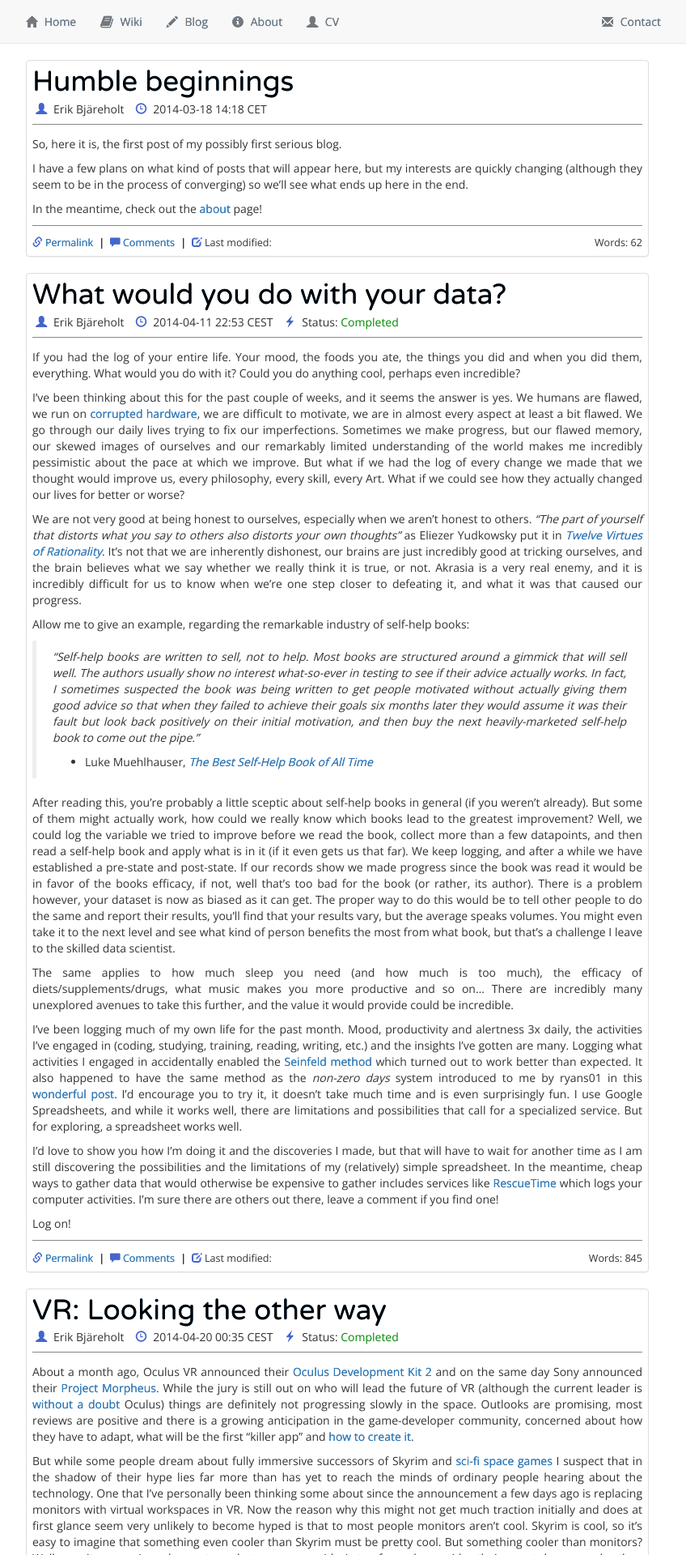
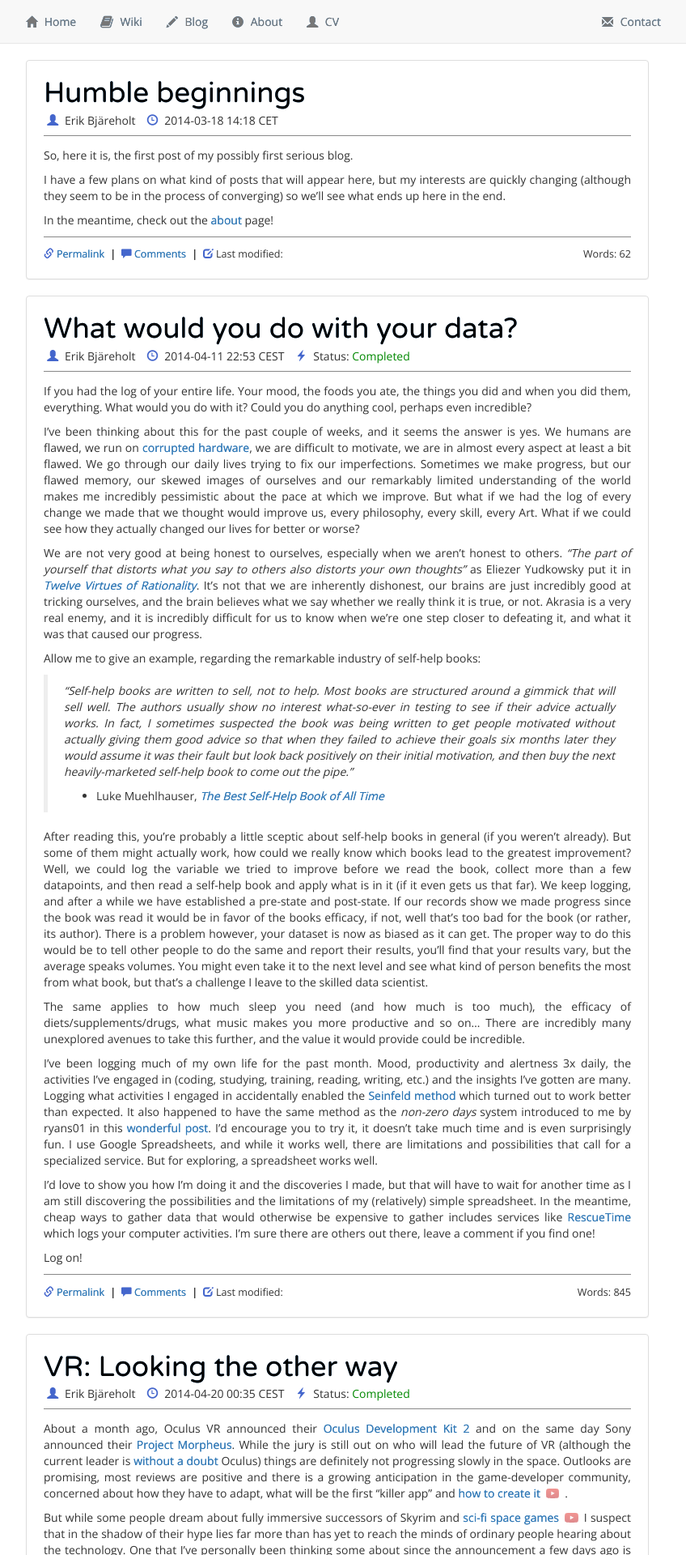
Before and after one commit to ErikBjare/ErikBjare.github.io, a Jekyll site: the page built from blog/index.html, in a window 1280 px wide. Shown: the top 1920 px of the page at 81% size, without its empty margins (223-1071 px from the left). Built offline with Jekyll 4.4.1, drawn with Linux system fonts in a browser that asks for light colours; nearby versions of some CDN libraries.

Commit message:
increased post padding, compiled stylesheet

```diff
--- a/_sass/style.scss
+++ b/_sass/style.scss
@@ -111,7 +111,7 @@ blockquote {
 }
 
 .post {
-    padding: 0.5em;
+    padding: 1.5em;
 
     header {
         border: solid #888;
--- a/css/style.css
+++ b/css/style.css
@@ -45,6 +45,18 @@ a[href*="github.com"]:not(.no-link-annotation) {
   background: url(/img/github-icon.svg) center right no-repeat;
   background-size: 1.3em;
   padding-right: 1.4em;
+}
+
+a[href*="youtube.com"]:not(.no-link-annotation):after {
+  content: ' ';
+  background: url(/img/youtube-icon.svg) center right no-repeat;
+  background-size: 1.2em;
+  padding-left: 1.4em;
+  margin-right: 0.5em;
+  opacity: 0.5;
+}
+a[href*="youtube.com"]:not(.no-link-annotation):hover:after {
+  opacity: 1.0;
 }
 
 a[href^="bitcoin:"]:not(.no-link-annotation) {
@@ -158,7 +170,7 @@ blockquote {
 }
 
 .post {
-  padding: 0.5em;
+  padding: 1.5em;
 }
 .post header {
   border: solid #888;
```
